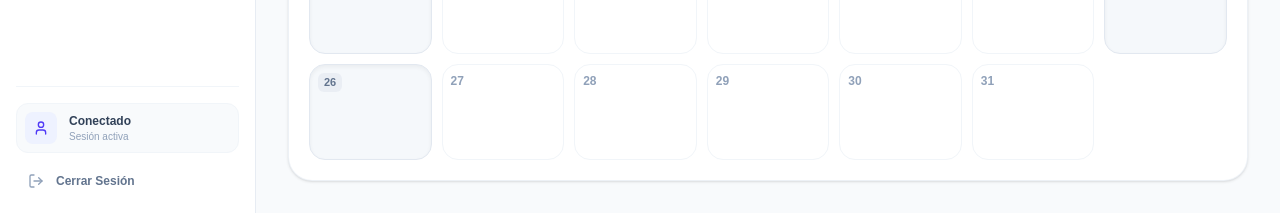
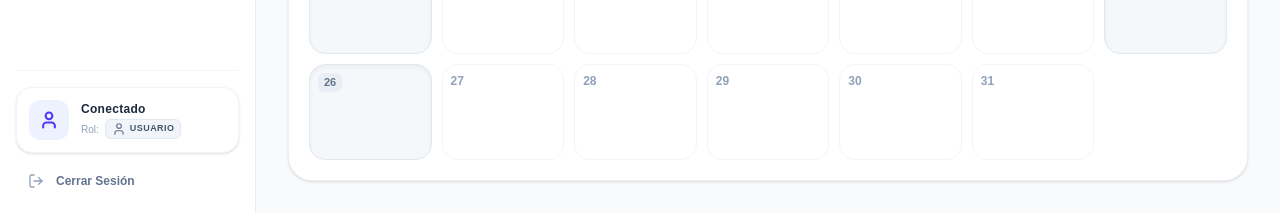
Before and after one commit to JanetCT/gestor-vacaciones, a Next.js app: page / in a window 1280 px wide. Shown: the part 645-858 px from the top of the page. Built offline with nearby package versions, Linux system fonts and the light colour scheme; no server answers; the database is empty.

Commit message:
feat: integrar perfiles de usuario desde Supabase en sidebar

```diff
--- a/components/SidebarLayout.tsx
+++ b/components/SidebarLayout.tsx
@@ -2,9 +2,10 @@
 import { useState, useEffect, useRef } from 'react'
 import Link from 'next/link'
 import { useRouter } from 'next/navigation'
-import { Calendar, Users, List, LogOut, User, AlertCircle, ChevronLeft, ChevronRight } from 'lucide-react'
+import { Calendar, Users, List, LogOut, User, AlertCircle, ChevronLeft, ChevronRight, Code, ShieldCheck } from 'lucide-react'
 import { supabase } from '../lib/supabase'
 import { logoutAction } from '@/app/login/actions'
+import UserStatusCard from '@/components/UserStatusCard'
 
 interface SidebarLayoutProps {
   children: React.ReactNode
@@ -13,17 +14,20 @@ interface SidebarLayoutProps {
 
 export default function SidebarLayout({ children, activeTab }: SidebarLayoutProps) {
   const [usuarioEmail, setUsuarioEmail] = useState<string | null>(null)
+  // 🆕 NUEVOS ESTADOS: Para guardar el nombre y rol reales desde la base de datos
+  const [usuarioNombre, setUsuarioNombre] = useState<string | null>(null)
+  const [usuarioRol, setUsuarioRol] = useState<string | null>(null)
   const [loading, setLoading] = useState(true)
   const [mostrarMensajeInactividad, setMostrarMensajeInactividad] = useState(false)
 
-  // 🧭 NUEVO ESTADO: Controla si la barra está colapsada o expandida
+  // 🧭 CONTROL DE LA BARRA: Colapsada o expandida
   const [isCollapsed, setIsCollapsed] = useState(false)
 
   const router = useRouter()
   const timerRef = useRef<NodeJS.Timeout | null>(null)
   const TIEMPO_INACTIVIDAD = 20 * 60 * 1000
 
-  // Cargar estado de la barra lateral desde localStorage para mantener la elección del usuario
+  // Cargar estado de la barra lateral desde localStorage
   useEffect(() => {
     const savedState = localStorage.getItem('sidebar_collapsed')
     if (savedState) {
@@ -31,16 +35,15 @@ export default function SidebarLayout({ children, activeTab }: SidebarLayoutProp
     }
   }, [])
 
-  // Guardar estado en localStorage cuando cambie
   const toggleSidebar = () => {
     const newState = !isCollapsed
     setIsCollapsed(newState)
     localStorage.setItem('sidebar_collapsed', String(newState))
   }
 
-  // 1. OBTENER INFORMACIÓN DEL USUARIO
+  // 1. OBTENER INFORMACIÓN DEL USUARIO Y SU ROL DE LA BD
   useEffect(() => {
-    async function obtenerUsuario() {
+    async function obtenerUsuarioYPerfil() {
       try {
         const timeoutPromise = new Promise((_, reject) =>
           setTimeout(() => reject(new Error('Timeout')), 3000)
@@ -50,6 +53,18 @@ export default function SidebarLayout({ children, activeTab }: SidebarLayoutProp
 
         if (user) {
           setUsuarioEmail(user.email || 'Usuario')
+
+          // 🆕 CONSULTA A LA TABLA PERFILES: Buscamos por el ID del usuario autenticado
+          const { data: perfil, error } = await supabase
+            .from('perfiles')
+            .select('nombre, rol')
+            .eq('id', user.id)
+            .single()
+
+          if (perfil && !error) {
+            setUsuarioNombre(perfil.nombre)
+            setUsuarioRol(perfil.rol)
+          }
         }
       } catch (error) {
         console.warn('No se pudo conectar con el servicio de autenticación:', error)
@@ -58,7 +73,7 @@ export default function SidebarLayout({ children, activeTab }: SidebarLayoutProp
         setLoading(false)
       }
     }
-    obtenerUsuario()
+    obtenerUsuarioYPerfil()
   }, [])
 
   // 2. CONTROL DE INACTIVIDAD
@@ -104,6 +119,13 @@ export default function SidebarLayout({ children, activeTab }: SidebarLayoutProp
     router.refresh()
   }
 
+  // Iconos pequeños para cuando el menú esté colapsado
+  const renderMiniRolIcon = () => {
+    if (usuarioRol === 'Desarrollador') return <Code size={10} className="text-indigo-500" />
+    if (usuarioRol === 'Administrador') return <ShieldCheck size={10} className="text-emerald-500" />
+    return <User size={10} className="text-slate-500" />
+  }
+
   return (
     <div className="flex min-h-screen bg-slate-50 text-slate-900 font-sans antialiased relative">
 
@@ -127,7 +149,7 @@ export default function SidebarLayout({ children, activeTab }: SidebarLayoutProp
         </div>
       )}
 
-      {/* 🧭 MENÚ LATERAL ANMADO (Se expande a w-64 o se contrae a w-20) */}
+      {/* 🧭 MENÚ LATERAL ANIMADO */}
       <aside
         className={`bg-white border-r border-slate-200/80 flex flex-col justify-between p-4 shrink-0 relative transition-all duration-300 ease-in-out ${
           isCollapsed ? 'w-20' : 'w-64'
@@ -197,32 +219,39 @@ export default function SidebarLayout({ children, activeTab }: SidebarLayoutProp
           </nav>
         </div>
 
-        {/* SECCIÓN INFERIOR: USUARIO Y LOGOUT */}
+        {/* SECCIÓN INFERIOR: TARJETA DINÁMICA DE USUARIO Y LOGOUT */}
         <div className="space-y-3 pt-4 border-t border-slate-100">
-          <div className={`flex items-center gap-3 p-2 rounded-xl bg-slate-50 border border-slate-100 ${isCollapsed ? 'justify-center' : ''}`}>
-            <div className="w-8 h-8 rounded-lg bg-indigo-50 flex items-center justify-center text-indigo-600 shrink-0">
-              <User size={16} />
+          {isCollapsed ? (
+            /* Vista colapsada estética */
+            <div className="flex flex-col items-center justify-center p-2 rounded-xl bg-slate-50 border border-slate-100 relative group/avatar">
+              <div className="w-8 h-8 rounded-lg bg-indigo-50 flex items-center justify-center text-indigo-600 shrink-0 relative">
+                <User size={16} />
+                <div className="absolute -bottom-1 -right-1 bg-white border border-slate-100 rounded-full p-0.5 shadow-sm">
+                  {renderMiniRolIcon()}
+                </div>
+              </div>
+              {/* Tooltip flotante con información al pasar el mouse por el mini-avatar */}
+              <div className="absolute left-20 bg-slate-900 text-white text-[10px] py-1 px-2 rounded shadow-md opacity-0 group-hover/avatar:opacity-100 pointer-events-none transition-opacity whitespace-nowrap z-30">
+                {usuarioNombre || usuarioEmail?.split('@')[0]} ({usuarioRol || 'Usuario'})
+              </div>
             </div>
-            {!isCollapsed && (
-              <div className="min-w-0 flex-1 transition-opacity duration-200">
-                {loading ? (
-                  <div className="space-y-1.5 animate-pulse py-0.5">
-                    <div className="h-2.5 bg-slate-200 rounded w-2/3"></div>
-                    <div className="h-2 bg-slate-200 rounded w-5/6"></div>
-                  </div>
-                ) : (
-                  <>
-                    <p className="text-xs font-bold text-slate-700 truncate">
-                      {usuarioEmail?.split('@')[0] || 'Conectado'}
-                    </p>
-                    <p className="text-[10px] text-slate-400 font-medium truncate">
-                      {usuarioEmail || 'Sesión activa'}
-                    </p>
-                  </>
-                )}
+          ) : (
+            /* 🆕 Vista expandida: Muestra tu nuevo componente premium */
+            loading ? (
+              <div className="flex items-center gap-3 p-3 bg-white rounded-2xl border border-slate-100 shadow-sm animate-pulse">
+                <div className="w-10 h-10 bg-slate-200 rounded-xl"></div>
+                <div className="flex-1 space-y-2">
+                  <div className="h-3 bg-slate-200 rounded w-3/4"></div>
+                  <div className="h-2.5 bg-slate-200 rounded w-1/2"></div>
+                </div>
               </div>
-            )}
-          </div>
+            ) : (
+              <UserStatusCard
+                name={usuarioNombre || usuarioEmail?.split('@')[0] || 'Conectado'}
+                role={usuarioRol || 'Usuario'}
+              />
+            )
+          )}
 
           <button
             onClick={handleLogout}
@@ -237,7 +266,7 @@ export default function SidebarLayout({ children, activeTab }: SidebarLayoutProp
         </div>
       </aside>
 
-      {/* CONTENIDO PRINCIPAL (Se adapta automáticamente al ancho del Sidebar) */}
+      {/* CONTENIDO PRINCIPAL */}
       <div className="flex-1 bg-slate-50 min-h-screen overflow-y-auto transition-all duration-300 ease-in-out">
         <main className="p-8 max-w-7xl mx-auto w-full">
           {children}
```
